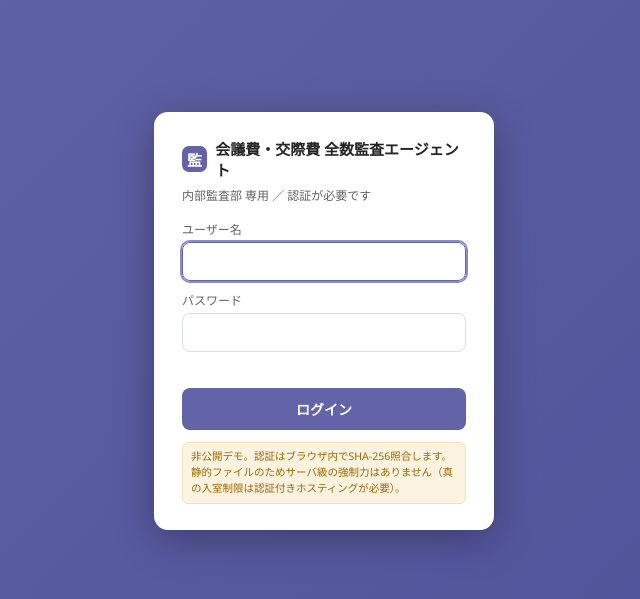
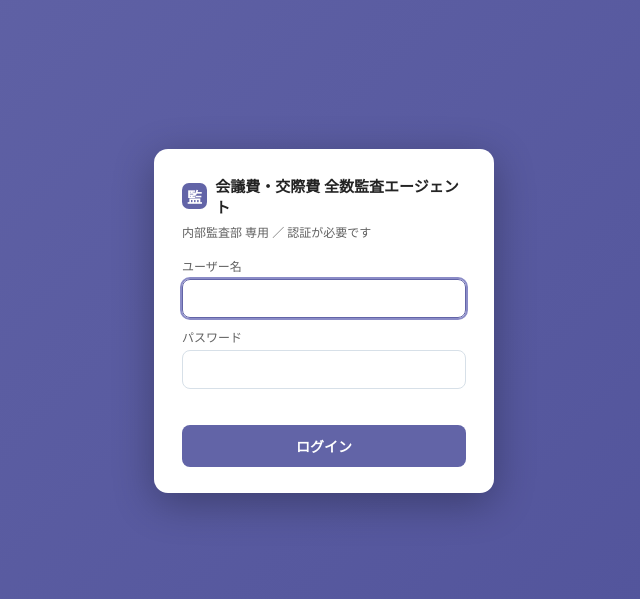
Before and after one commit to chikashimasaki-lgtm/kaigihi-zensu-audit, a plain HTML site: page index.html in a window 1280 px wide. Shown: the part 79-678 px from the top of the page, without its empty margins (316-956 px from the left). Drawn offline with Linux system fonts and the light colour scheme.

Commit message:
ログイン画面の注記文を削除
Co-Authored-By: Claude Opus 4.8 <noreply@anthropic.com>

```diff
--- a/index.html
+++ b/index.html
@@ -96,7 +96,6 @@
     <label>パスワード<input id="lgPass" type="password" autocomplete="current-password"></label>
     <div id="lgErr" class="lg-err"></div>
     <button type="submit" class="lg-btn">ログイン</button>
-    <div class="lg-note">非公開デモ。認証はブラウザ内でSHA-256照合します。静的ファイルのためサーバ級の強制力はありません（真の入室制限は認証付きホスティングが必要）。</div>
   </form>
 </div>
 <script>
```
